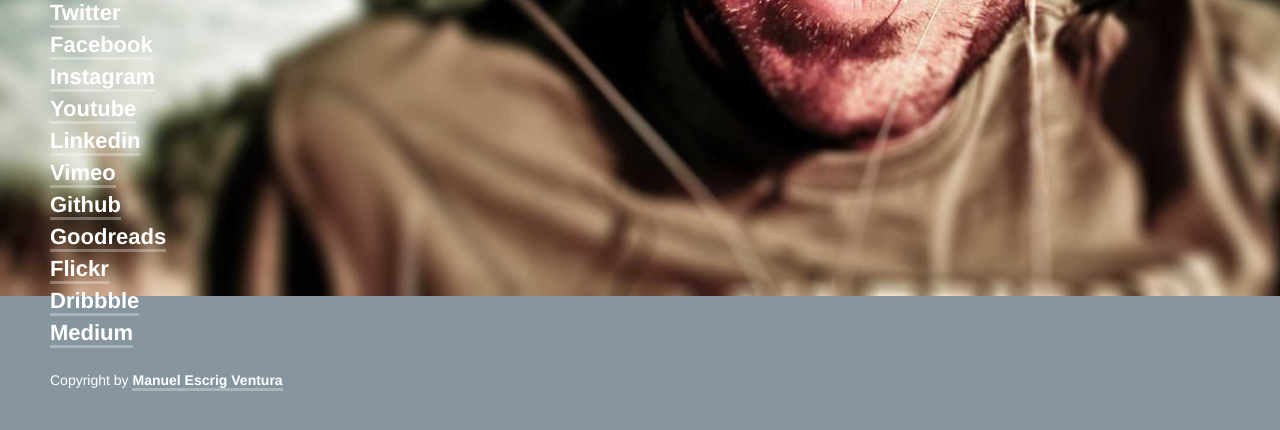
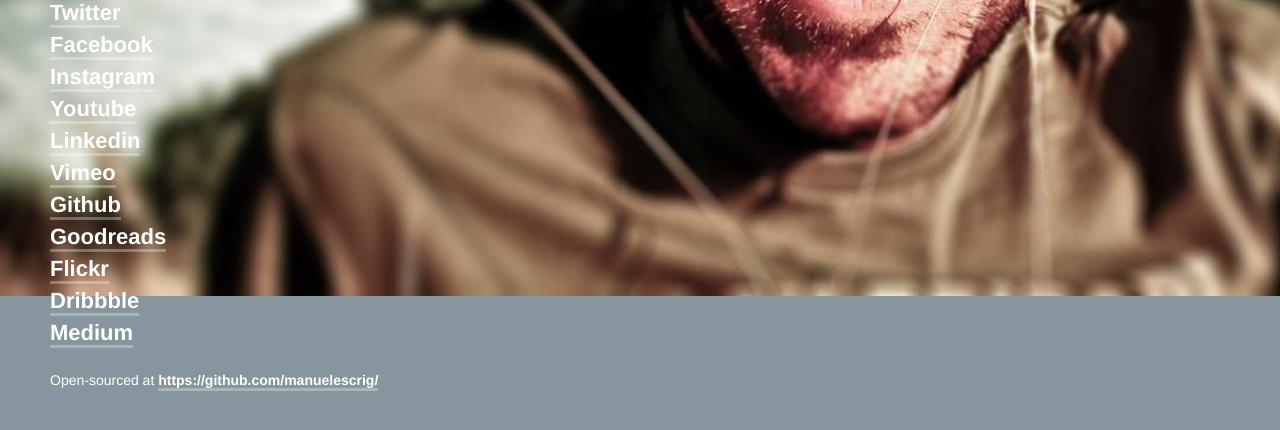
Before and after one commit to manuelescrig/about, a plain HTML site: page index.html in a window 1280 px wide. Shown: the part 504-934 px from the top of the page. Drawn offline with Linux system fonts and the light colour scheme.

Commit message:
Update index.html

```diff
--- a/index.html
+++ b/index.html
@@ -69,7 +69,7 @@
 		<a href="https://medium.com/@manuelventura">Medium</a><br>
 	</p>
 
-	<small>Copyright by <a href="http://www.manuelescrig.com/">Manuel Escrig Ventura</a></small>
+	<small>Open-sourced at <a href="https://github.com/manuelescrig/about/tree/gh-pages/">https://github.com/manuelescrig/</a></small>
 
 </div>
 
```
